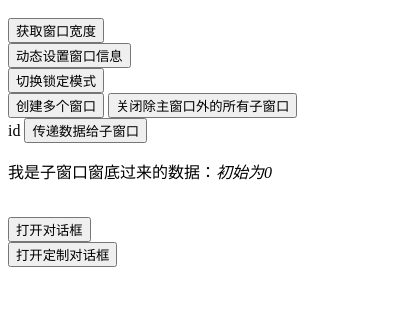
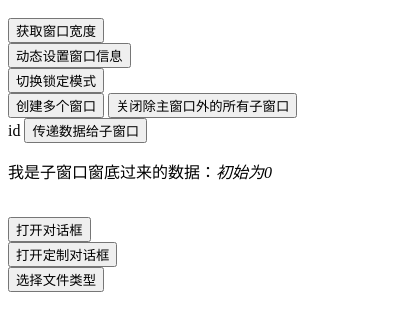
Before and after one commit to JamesSunTao/electron1-st, an Electron app: page index.html in a window 400 px wide. Shown: the part 189-520 px from the top of the page. Drawn offline with Linux system fonts and the light colour scheme; no server answers.

Commit message:
chooseFileType

```diff
--- a/index.html
+++ b/index.html
@@ -32,6 +32,10 @@
     <br>
     <button onclick="openCustomFileDialog()" id="openDialog">打开定制对话框</button>
     <label id="fileCustomLabel"></label>
+
+    <br>
+    <button onclick="chooseFileType()" id="chooseFileType">选择文件类型</button>
+    <label id="chooseFileTypeLabel"></label>
   </body>
   <script src="./src/js/event.js"></script>
 </html>
--- a/src/js/event.js
+++ b/src/js/event.js
@@ -130,3 +130,21 @@ function openCustomFileDialog(params) {
     options.properties = ['openFile'];
     label.innerText = dialog.showOpenDialog(options);
 }
+
+/**
+ * options.filters :对象数组
+ *
+ * */
+
+ function chooseFileType(params) {
+    const label = document.getElementById("chooseFileTypeLabel");
+    var options = {};
+    options.title = "选择文件类型";
+    options.buttonLabel = "选择"
+    options.properties = ['openFile'];
+    options.filters = [
+        {name:'图像文件',extensions:['jpg','bmp','png','jpeg','gif']},
+        {name:'视屏文件',extensions:['mp4']}
+    ]
+    label.innerText = dialog.showOpenDialog(options);
+ }
```
